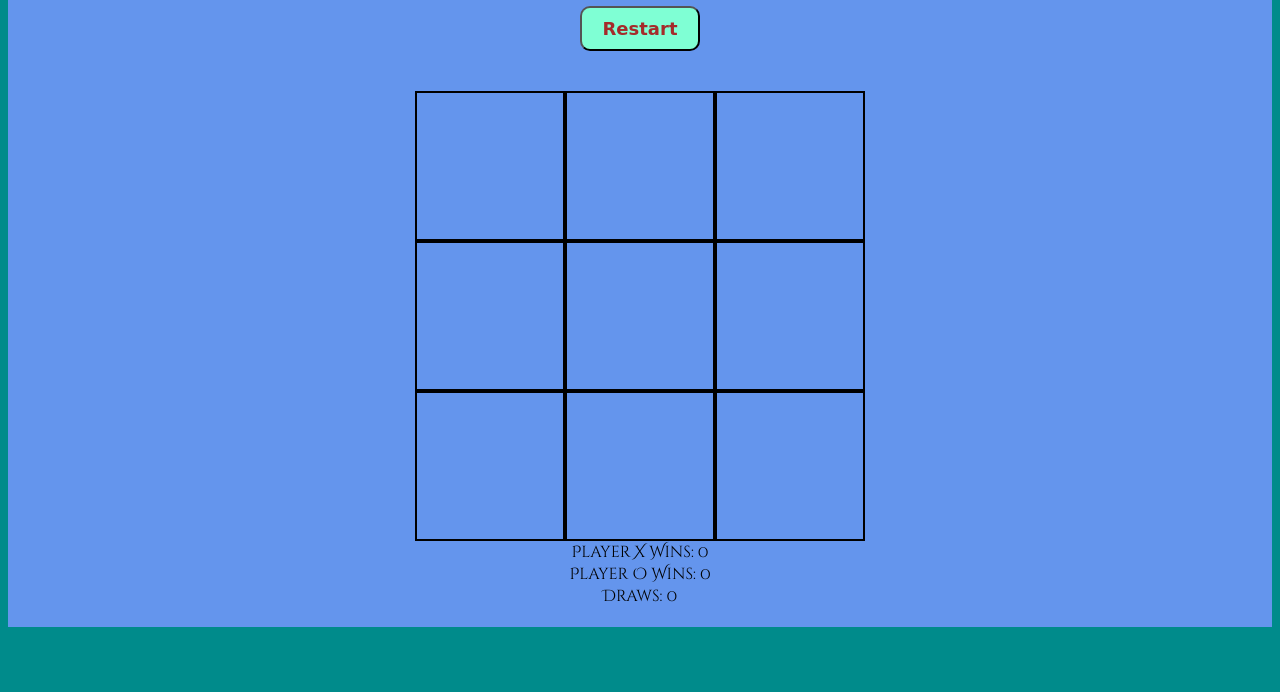
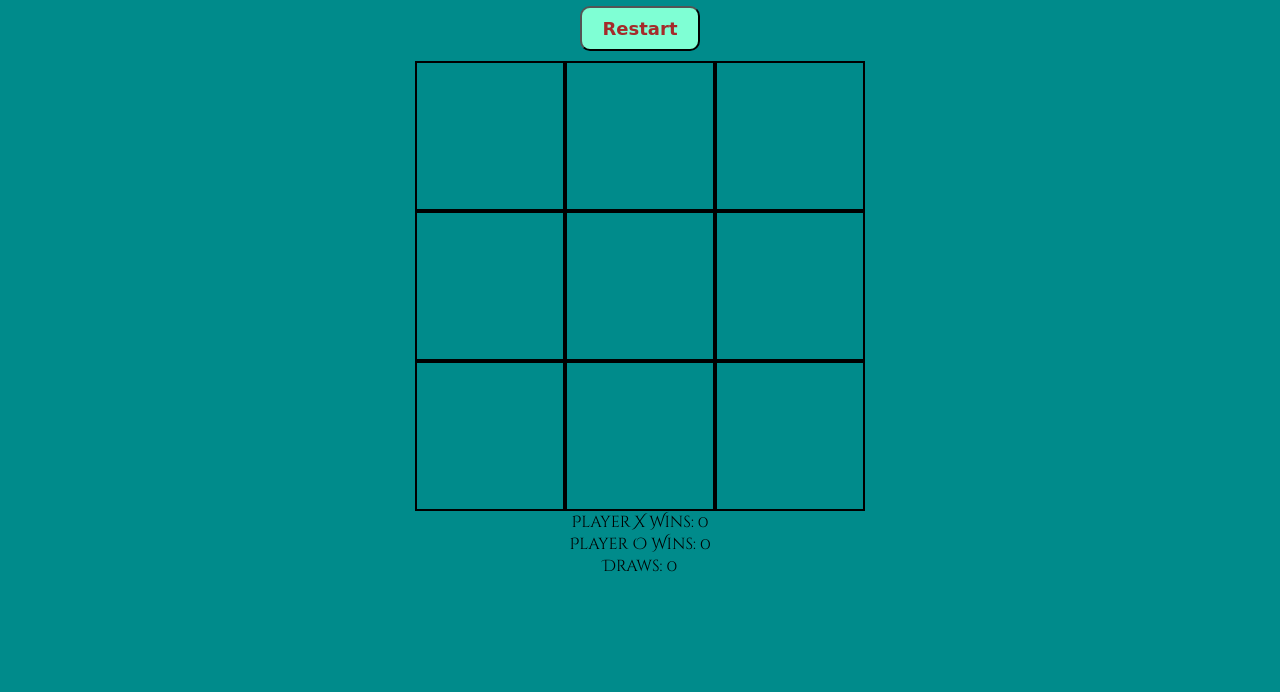
Before and after one commit to tomsoust/longer-tic-tac-toe, a plain HTML site: page index.html in a window 1280 px wide. Shown: the part 108-800 px from the top of the page. Drawn offline with Linux system fonts and the light colour scheme; a web font is replaced by a local one.

Commit message:
updated styling

```diff
--- a/index.html
+++ b/index.html
@@ -10,12 +10,12 @@
   <link rel="preconnect" href="https://fonts.googleapis.com">
   <link rel="preconnect" href="https://fonts.gstatic.com" crossorigin>
   <link href="https://fonts.googleapis.com/css2?family=Cinzel+Decorative&display=swap" rel="stylesheet">
+  <link rel="preconnect" href="https://fonts.googleapis.com">
+<link rel="preconnect" href="https://fonts.gstatic.com" crossorigin>
+<link href="https://fonts.googleapis.com/css2?family=UnifrakturMaguntia&display=swap" rel="stylesheet">
   <div class="container">
     <h1 class="play-text">Pirate Tic Tac Toe</h1>
     <button class="restart-btn">Restart
-      <link rel="preconnect" href="https://fonts.googleapis.com">
-<link rel="preconnect" href="https://fonts.gstatic.com" crossorigin>
-<link href="https://fonts.googleapis.com/css2?family=UnifrakturMaguntia&display=swap" rel="stylesheet">
     </button>
 
     <div class="board">
--- a/style.css
+++ b/style.css
@@ -10,6 +10,7 @@
   justify-content: center;
   font-size: 120px;
   border: 2px solid;
+  cursor: pointer;
 }
 
 
@@ -18,7 +19,7 @@
   width: 450px;
   display: flex;
   flex-wrap: wrap;
-  margin-top: 40px;
+  margin-top: 10px;
 }
 
 .restart-btn {
@@ -33,13 +34,20 @@
   font-family: 'UnifrakturMaguntia', cursive;
 }
 
+.restart-btn:hover {
+  background-color: lightseagreen;
+  cursor: pointer;
+}
+
+
 .container {
   padding: 20px;
   display: flex;
   justify-content: center;
   align-items: center;
   flex-direction: column;
-  background-color: cornflowerblue;
+  background-color: darkcyan;
+
 }
 
 body {
```
